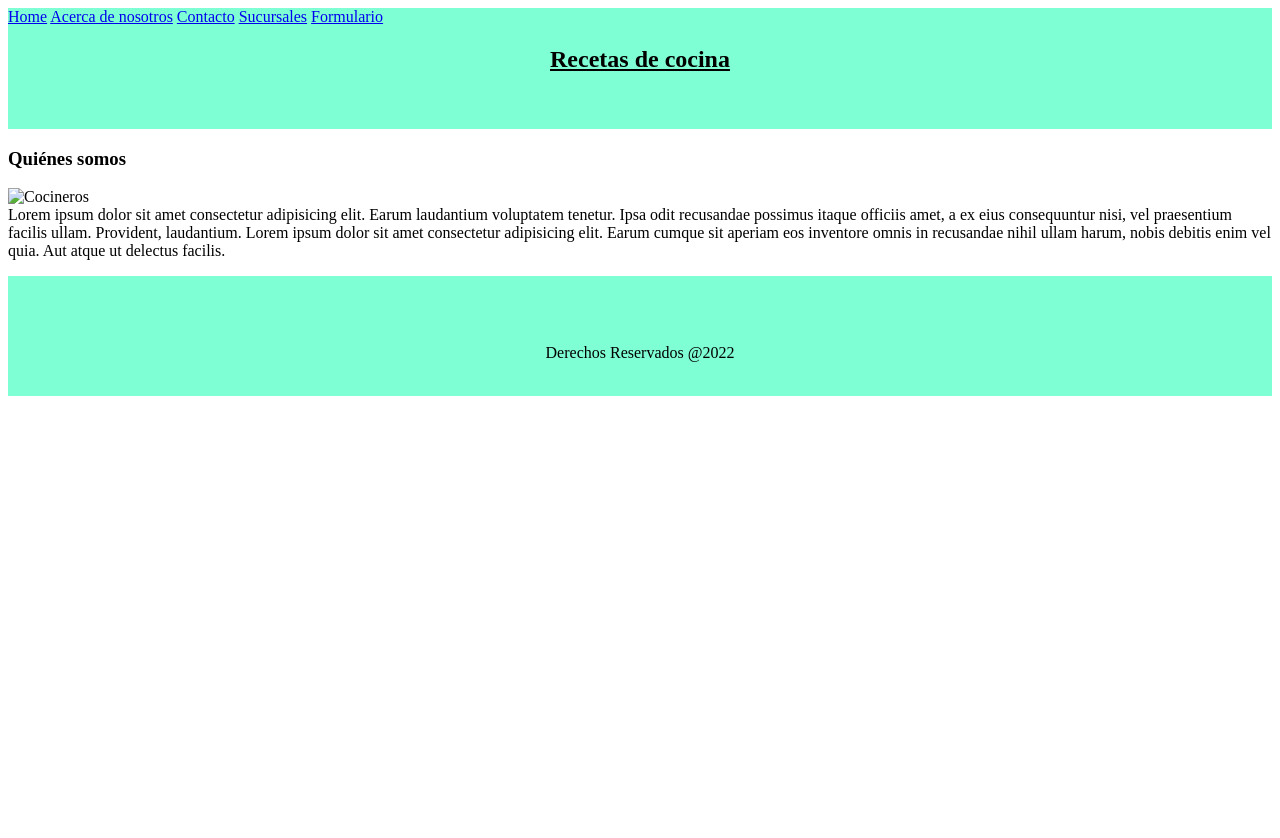
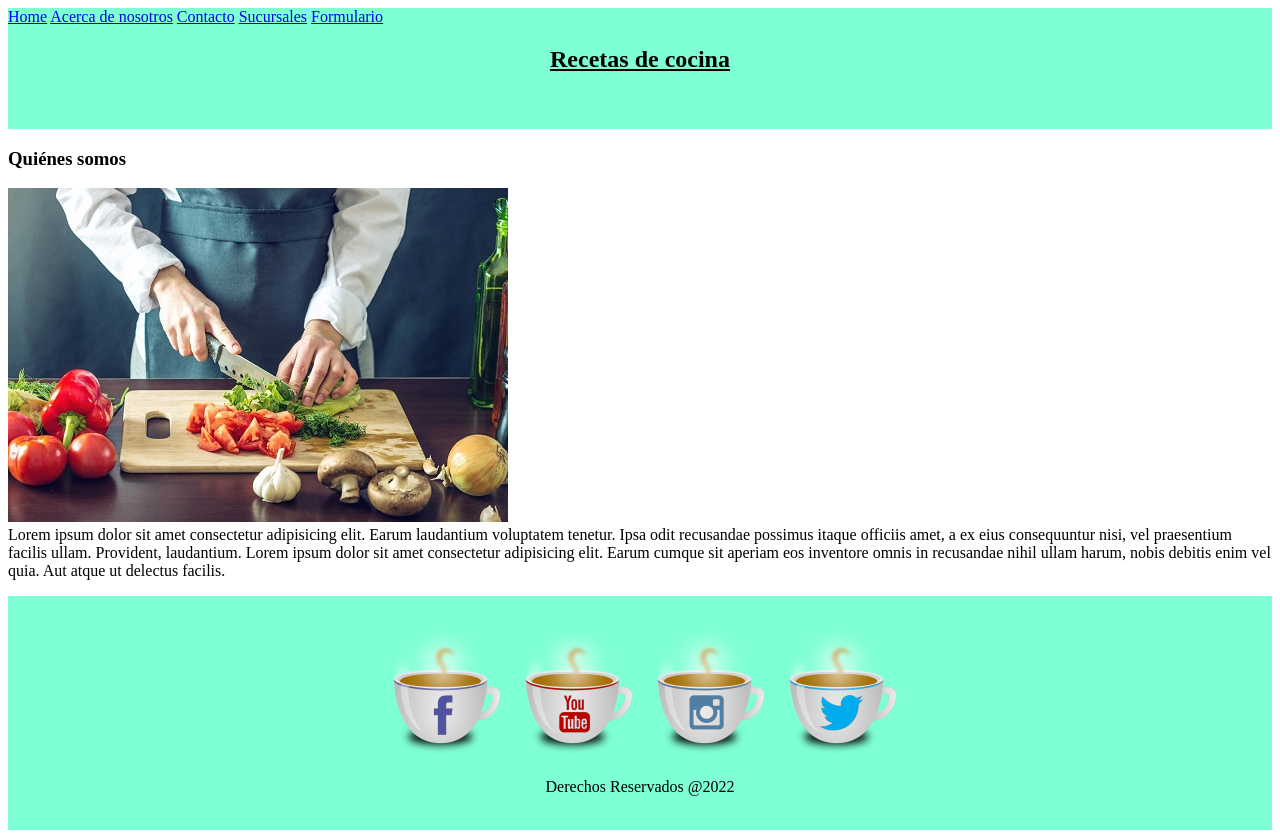
Before and after one commit to lafarguep/Python2, a plain HTML site: page nosotros.html in a window 1280 px wide. Before the commit the page ends 800 px from the top, so only its background shows below. Drawn offline with Linux system fonts and the light colour scheme; files that its build step writes are made by us from their sources.

Commit message:
Add files via upload

```diff
--- a/nosotros.html
+++ b/nosotros.html
@@ -4,7 +4,7 @@
         <title>Nosotros</title>
         <meta charset="UTF-8">
         <meta name="viewport" content="width=device-width, initial-scale=1">
-        <link href="css/style.css" rel="stylesheet">
+        <link href="style.css" rel="stylesheet">
     </head>
     <body>
         <header style="background-color:aquamarine">
@@ -24,7 +24,7 @@
         </header>
         <p>
             <h3>Quiénes somos</h3>
-            <img src="img/nosotros.jpg" alt="Cocineros">
+            <img src="nosotros.jpg" alt="Cocineros">
             <br>
             Lorem ipsum dolor sit amet consectetur adipisicing elit. Earum laudantium voluptatem tenetur. Ipsa odit recusandae possimus itaque officiis amet, a ex eius consequuntur nisi, vel praesentium facilis ullam. Provident, laudantium.
             Lorem ipsum dolor sit amet consectetur adipisicing elit. Earum cumque sit aperiam eos inventore omnis in recusandae nihil ullam harum, nobis debitis enim vel quia. Aut atque ut delectus facilis.
@@ -32,10 +32,10 @@
         <footer >
             <br>
             <p>
-                <a href="#"><img src="iconos/coffee_facebook_48792.ico" alt=""></a>
-                <a href="#"><img src="iconos/coffee_youtube_48764.ico" alt=""></a>
-                <a href="#"><img src="iconos/coffee_flickr_instagram_48785.ico" alt=""></a>
-                <a href="#"><img src="iconos/coffee_twitter_bird_48761.ico" alt=""></a>
+                <a href="#"><img src="coffee_facebook_48792.ico" alt=""></a>
+                <a href="#"><img src="coffee_youtube_48764.ico" alt=""></a>
+                <a href="#"><img src="coffee_flickr_instagram_48785.ico" alt=""></a>
+                <a href="#"><img src="coffee_twitter_bird_48761.ico" alt=""></a>
             </p>
             <p>
             Derechos Reservados @2022
```
Also changed, not shown: formulario.html (+5 -5 lines), sucursales.html (+5 -5 lines), contacto.html (line endings or trailing spaces).
